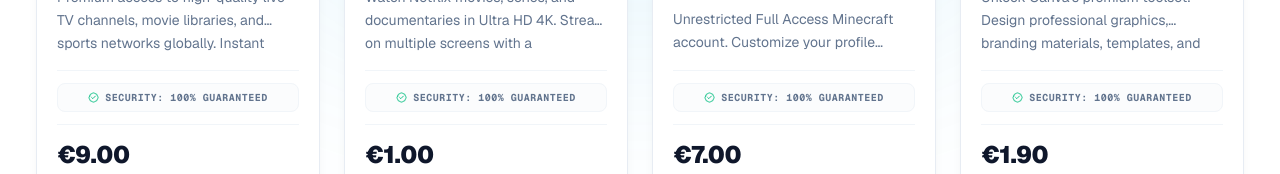
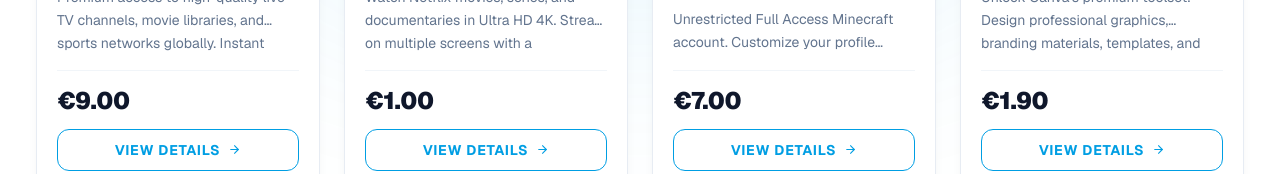
Before and after one commit to SithikaWeerasinghe/digital-account-store, a Next.js app: page / in a window 1280 px wide. Shown: the part 2516-2690 px from the top of the page. Built offline with nearby package versions, Linux system fonts and the light colour scheme; no server answers; the database is empty.

Commit message:
Updated ProductCrads.jsx

```diff
--- a/components/products/ProductCard.tsx
+++ b/components/products/ProductCard.tsx
@@ -1,7 +1,7 @@
 import Link from 'next/link';
 import { Product } from '@/types/product';
 import { ROUTES } from '@/lib/constants';
-import { Star, Zap, Package, BadgeCheck, ArrowRight } from 'lucide-react';
+import { Star, Zap, Package, ArrowRight } from 'lucide-react';
 
 function formatCurrency(n: number) {
   return new Intl.NumberFormat('en-US', { style: 'currency', currency: 'EUR' }).format(n);
@@ -85,13 +85,7 @@
           {product.description}
         </p>
 
-        {/* Cleaner Metadata Box */}
-        <div className="border-t border-slate-100 pt-3 pb-3 text-[10px] font-bold text-slate-500 font-mono uppercase tracking-wider">
-          <div className="flex items-center gap-1.5 bg-slate-50/50 border border-slate-100 rounded-lg p-1.5 justify-center">
-            <BadgeCheck size={11} className="text-emerald-500" />
-            <span className="truncate">SECURITY: 100% GUARANTEED</span>
-          </div>
-        </div>
+
 
         {/* Footer: Price + CTA */}
         <div className="border-t border-slate-100 pt-3.5 mt-auto">
```
